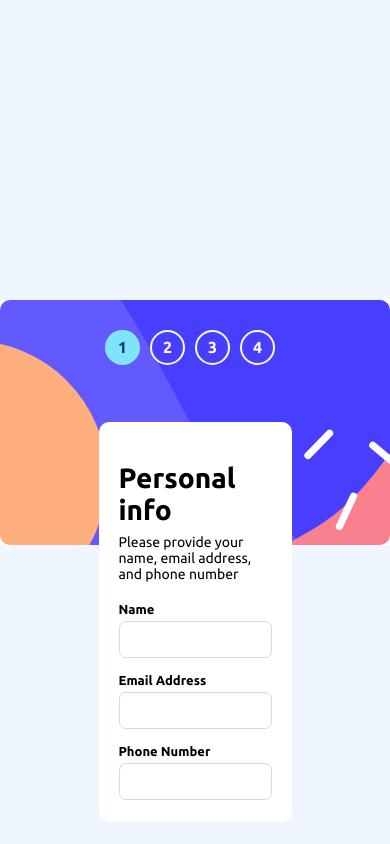
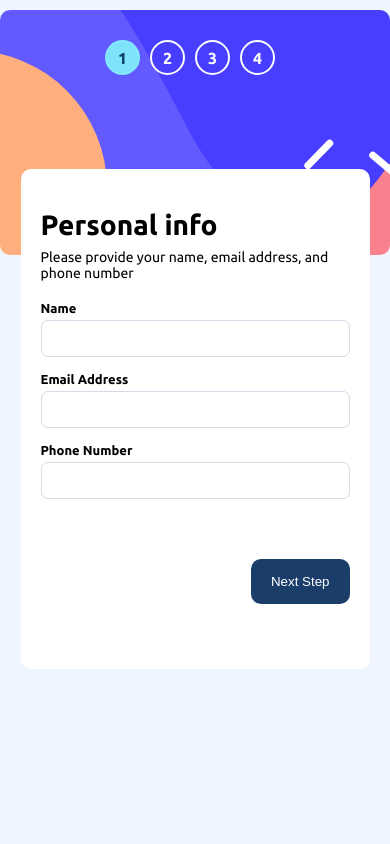
Before and after one commit to michyking/Multi-Step-Form, a plain HTML site: page index.html in a window 390 px wide. Drawn offline with Linux system fonts and the light colour scheme.

Commit message:
first commit

```diff
--- a/CSS/style.css
+++ b/CSS/style.css
@@ -407,7 +407,8 @@ hr{
 @media screen and (max-width: 700px){
 
     body{
-        max-height: 100vh;
+       height: 400px;
+       position: relative;
     }
 
     .container{
@@ -429,7 +430,8 @@ hr{
         background-repeat: no-repeat;
         width: 100%;
         padding: 30px 0 150px 0;
-        position: relative;
+        position: absolute;
+        top: 10px;
     }
 
     .step-text{
@@ -442,13 +444,18 @@ hr{
         background-color: var(--White);
         padding: 40px 20px;
         border-radius: 10px;
-        height: 400px;
+        height: 500px;
     }
 
     .outer-form{
         position: absolute;
-        /* z-index: 2; */
-        top: 50%;
-
+        top: 20%;
+        width: 100%;
     }
 }
+
+@media screen and (max-width: 500px){
+    .outer-form{
+        width: 110%;
+    }
+}
```
